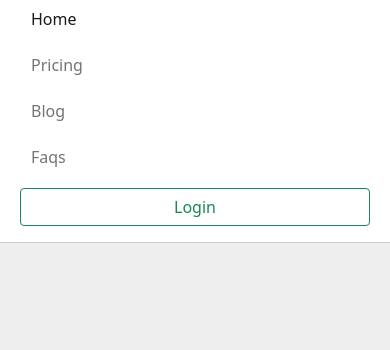
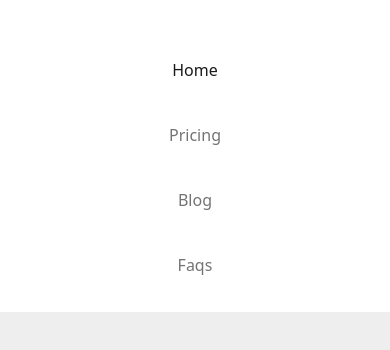
Before and after one commit to avotriniaina/csb-5c2rg8, a website: page index.html in a window 390 px wide. Both pictures are taken after a click on the button "Toggle navigation". Shown: the part 52-402 px from the top of the page. Drawn offline with nearby package versions, Linux system fonts and the light colour scheme.

Commit message:
Deployment from Codesandbox.

```diff
--- a/index.html
+++ b/index.html
@@ -44,9 +44,6 @@
               <a class="nav-link" href="#">Faqs</a>
             </li>
           </ul>
-          <ul class="navbar-nav ms-auto mb-2 mb-lg-0">
-            <li class="btn btn-outline-success">Login</li>
-          </ul>
         </div>
       </div>
     </nav>
--- a/style.css
+++ b/style.css
@@ -1,6 +1,7 @@
 * {
   margin: 0;
   padding: 0;
+  transition: all 0.3s;
 }
 
 .navbar {
@@ -23,3 +24,19 @@
 body {
   background: #eee;
 }
+
+@media (max-width: 768px) {
+  .navbar .navbar-nav {
+    background: #fff;
+    position: absolute;
+    top: 100%;
+    left: 0;
+    right: 0;
+    padding: 1.5rem;
+    text-align: center;
+  }
+
+  .navbar .nav-link {
+    margin-top: 20px;
+  }
+}
```
